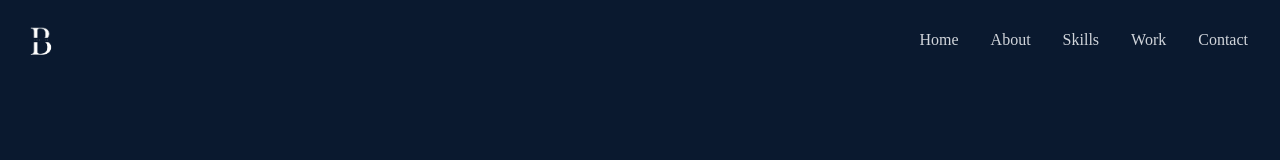
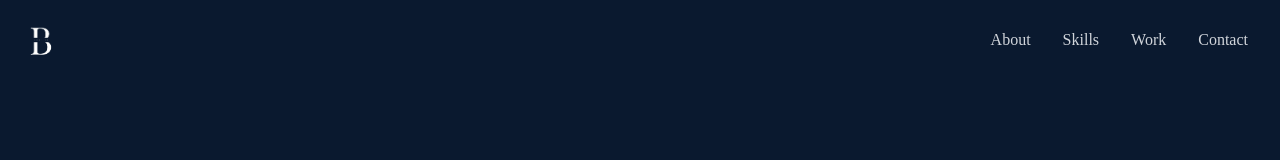
Before and after one commit to br1anlee/portfolio, a React (Create React App) app: page / in a window 1280 px wide. Shown: the top 160 px of the page. Built offline with nearby package versions, Linux system fonts and the light colour scheme.

Commit message:
logo brings user back to home page

```diff
--- a/src/components/Navbar.jsx
+++ b/src/components/Navbar.jsx
@@ -8,18 +8,14 @@ export default function Navbar() {
     const handleClick = () => setNav(!nav)
   return (
     <div className='fixed w-full h-[80px] flex justify-between items-center px-4 bg-[#0a192f] text-gray-300'>
-      <div>
-        <img src={Logo} alt="Logo Image" style={{ width: "50px" }} />
+      <div className='cursor-pointer'>
+        <Link to="home" smooth={true} duration={500}>
+          <img src={Logo} alt="Logo Image" style={{ width: "50px" }} />
+        </Link>
       </div>
 
       {/* Menu */}
         <ul className="hidden md:flex">
-          <li>
-            <Link to="home" smooth={true} duration={500}>
-              Home
-            </Link>
-          </li>
-
           <li>
             <Link to="about" smooth={true} duration={500}>
               About
```
